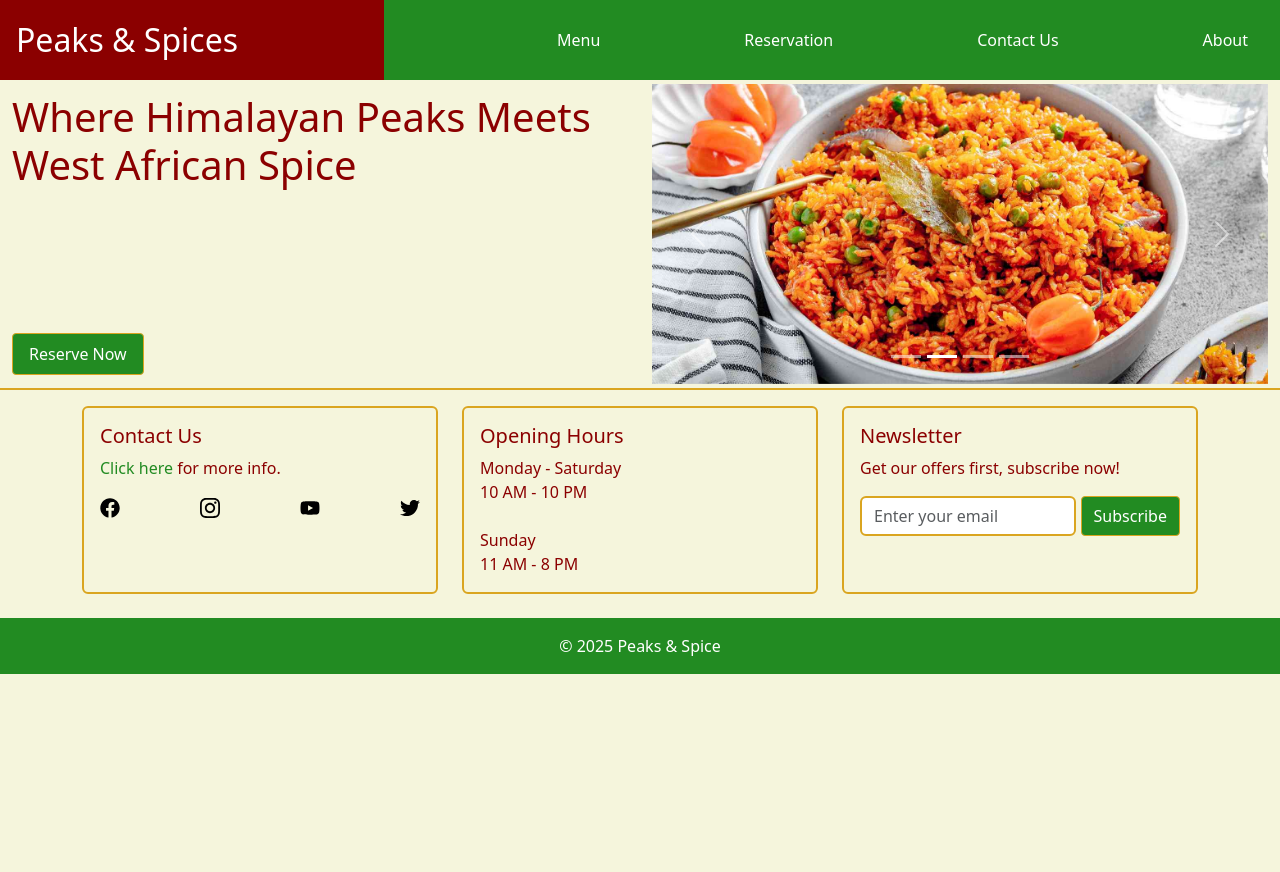
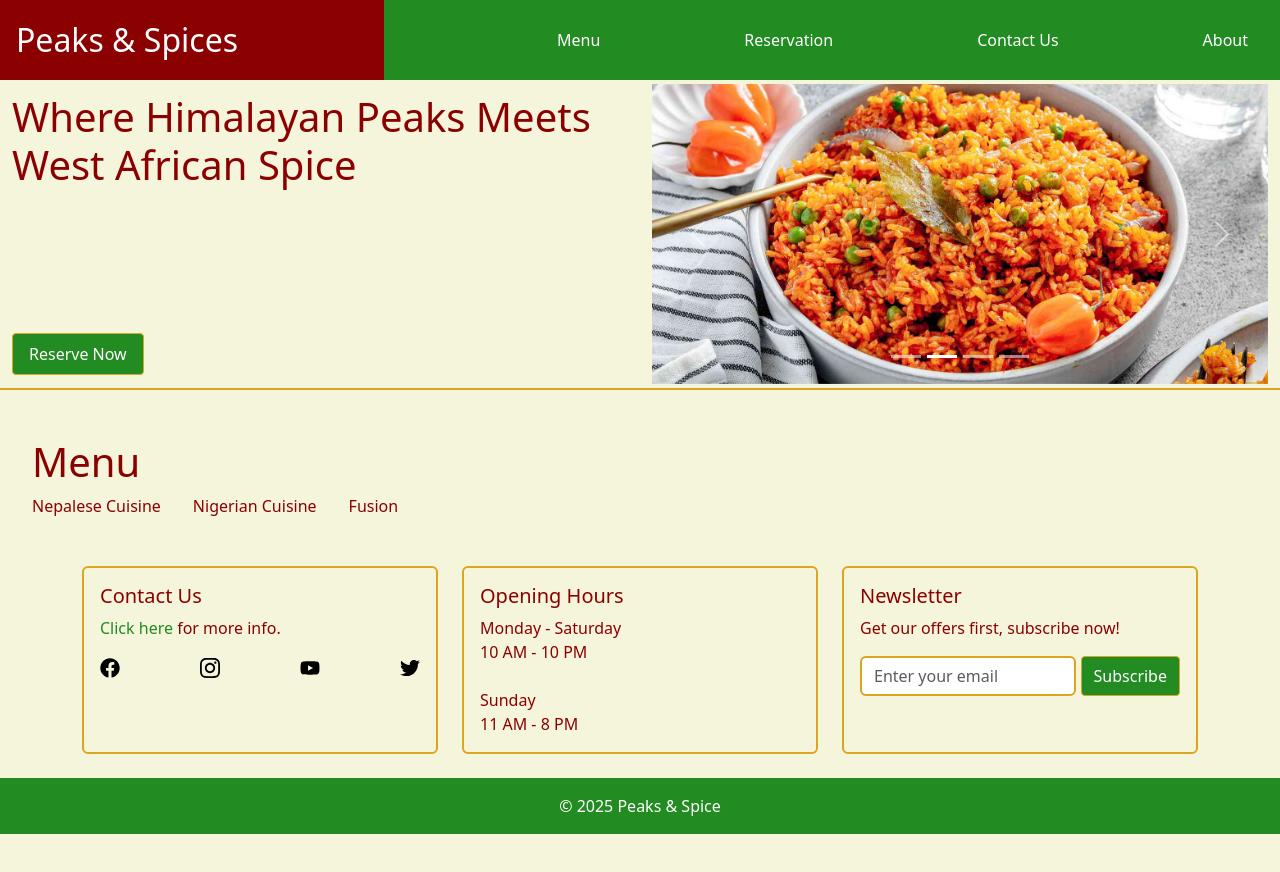
Before and after one commit to MujiratOyelowo/react-project, a React (Create React App) app: page /menu in a window 1280 px wide. Shown: the top 872 px of the page. Built offline with nearby package versions, Linux system fonts and the light colour scheme.

Commit message:
fixed App.js ordering

```diff
--- a/src/App.js
+++ b/src/App.js
@@ -16,6 +16,7 @@ function App() {
     <>
     <div className="app-container">
       <Navigation />
+      <Header />
       <Routes>
         <Route path="/" element={<Home />}/>
         <Route path="menu" element={<Menu />}/>
@@ -23,7 +24,6 @@ function App() {
         <Route path="contact" element={<Contact/>}/>
         <Route path="about" element={<About />}/>
       </Routes>
-      <Header />
       <Footer />
       </div>
     </>
--- a/src/components/Pages/Menu.js
+++ b/src/components/Pages/Menu.js
@@ -1,9 +1,73 @@
-import React from "react";
+// MenuPage.js
+import React, { useState } from "react";
 
-function Menu() {
+function MenuPage() {
+  // State to track which menu is currently displayed
+  const [activeCategory, setActiveCategory] = useState("");
+
+  // Sample menu data
+  const nepaleseMenu = ["Dal Bhat", "Momo", "Chicken Sekuwa"];
+  const nigerianMenu = ["Jollof Rice", "Egusi Soup", "Suya"];
+  const fusionMenu = ["Plantain Momo", "Spiced Potato Cutlet", "Tandoori Pepper Chicken"];
+
+  // Handler function for category clicks
+  const handleCategoryClick = (category) => {
+    // If user clicks the same category again, toggle it off
+    setActiveCategory((prev) => (prev === category ? "" : category));
+  };
+
   return (
-    <div></div>
+    <div style={{ padding: "2rem" }}>
+      <h1 style={{ color: "#8B0000" }}>Menu</h1>
+
+      {/* Category Titles */}
+      <div style={{ display: "flex", gap: "2rem", marginBottom: "1rem" }}>
+        <span
+          style={{ cursor: "pointer", color: activeCategory === "Nepalese" ? "#DAA520" : "#8B0000" }}
+          onClick={() => handleCategoryClick("Nepalese")}
+        >
+          Nepalese Cuisine
+        </span>
+        <span
+          style={{ cursor: "pointer", color: activeCategory === "Nigerian" ? "#DAA520" : "#8B0000" }}
+          onClick={() => handleCategoryClick("Nigerian")}
+        >
+          Nigerian Cuisine
+        </span>
+        <span
+          style={{ cursor: "pointer", color: activeCategory === "Fusion" ? "#DAA520" : "#8B0000" }}
+          onClick={() => handleCategoryClick("Fusion")}
+        >
+          Fusion
+        </span>
+      </div>
+
+      {/* Display the menu items conditionally based on activeCategory */}
+      {activeCategory === "Nepalese" && (
+        <ul>
+          {nepaleseMenu.map((item) => (
+            <li key={item}>{item}</li>
+          ))}
+        </ul>
+      )}
+
+      {activeCategory === "Nigerian" && (
+        <ul>
+          {nigerianMenu.map((item) => (
+            <li key={item}>{item}</li>
+          ))}
+        </ul>
+      )}
+
+      {activeCategory === "Fusion" && (
+        <ul>
+          {fusionMenu.map((item) => (
+            <li key={item}>{item}</li>
+          ))}
+        </ul>
+      )}
+    </div>
   );
 }
 
-export default Menu;
+export default MenuPage;
```
